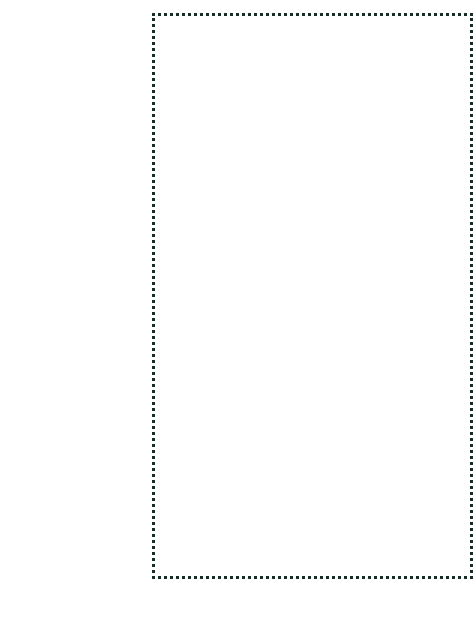
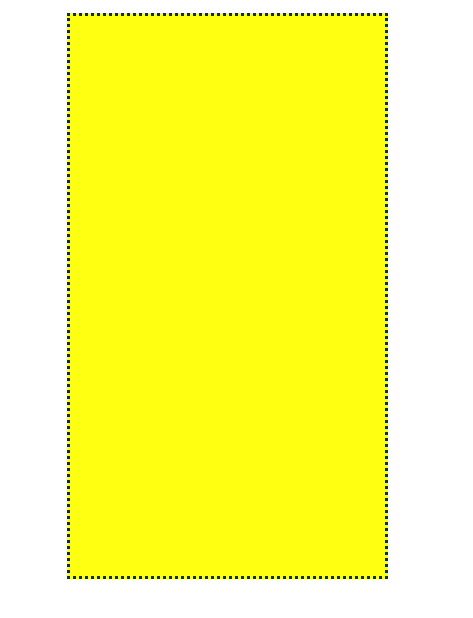
Before and after one commit to Vlad-Ber/SDA_Kodkompisarna, a plain HTML site: page loggedIn.html in a window 390 px wide. Shown: the whole page, 473 px wide, since content can reach past the window. Drawn offline with Linux system fonts and the light colour scheme.

Commit message:
development

```diff
--- a/style.css
+++ b/style.css
@@ -14,3 +14,17 @@ body{
 	border-style:dotted;
 	position: absolute;
 }
+
+
+
+@media screen and (max-width: 980px) {
+	#work_space{
+		margin-left: 15%;
+		margin-top: 1.2%;
+		width: 315px;
+		height: 560px;
+		background-color:#FFFF12;
+		border-style:dotted;
+		position: absolute;
+	}
+}
```
